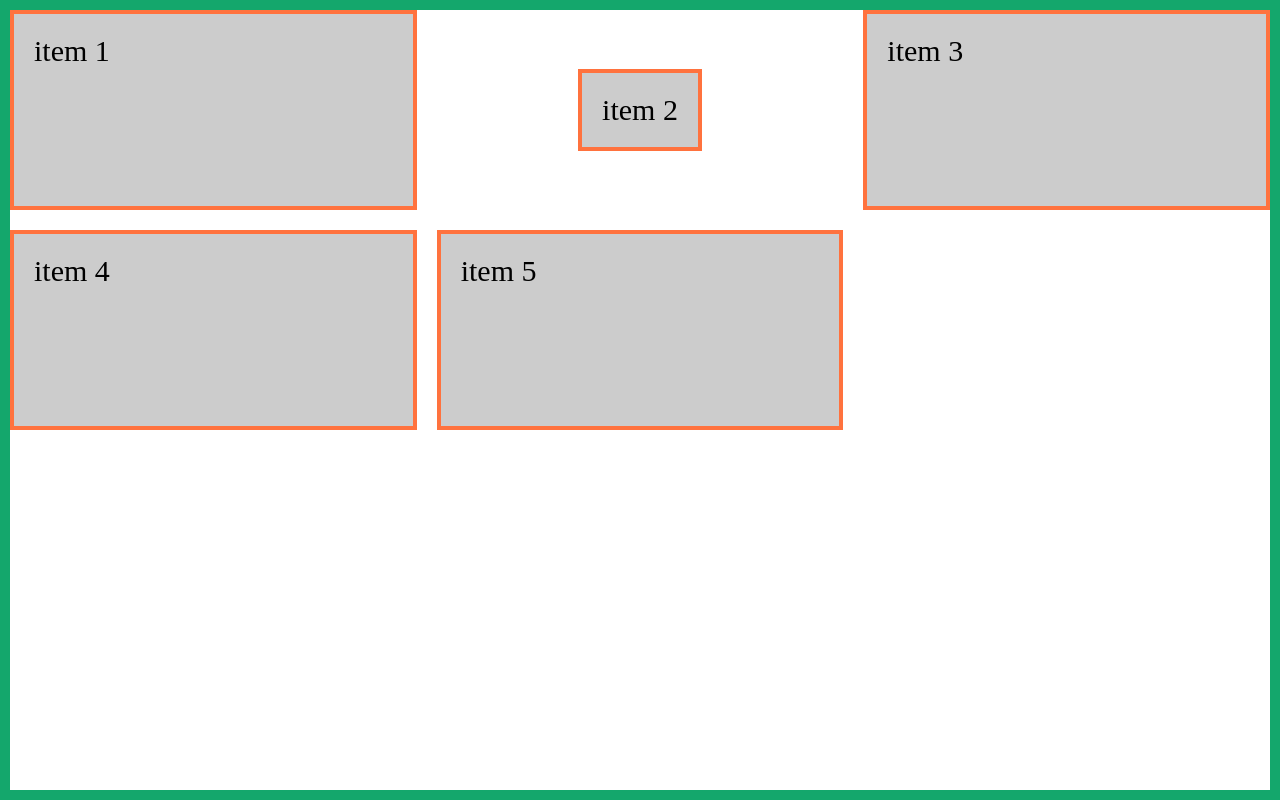
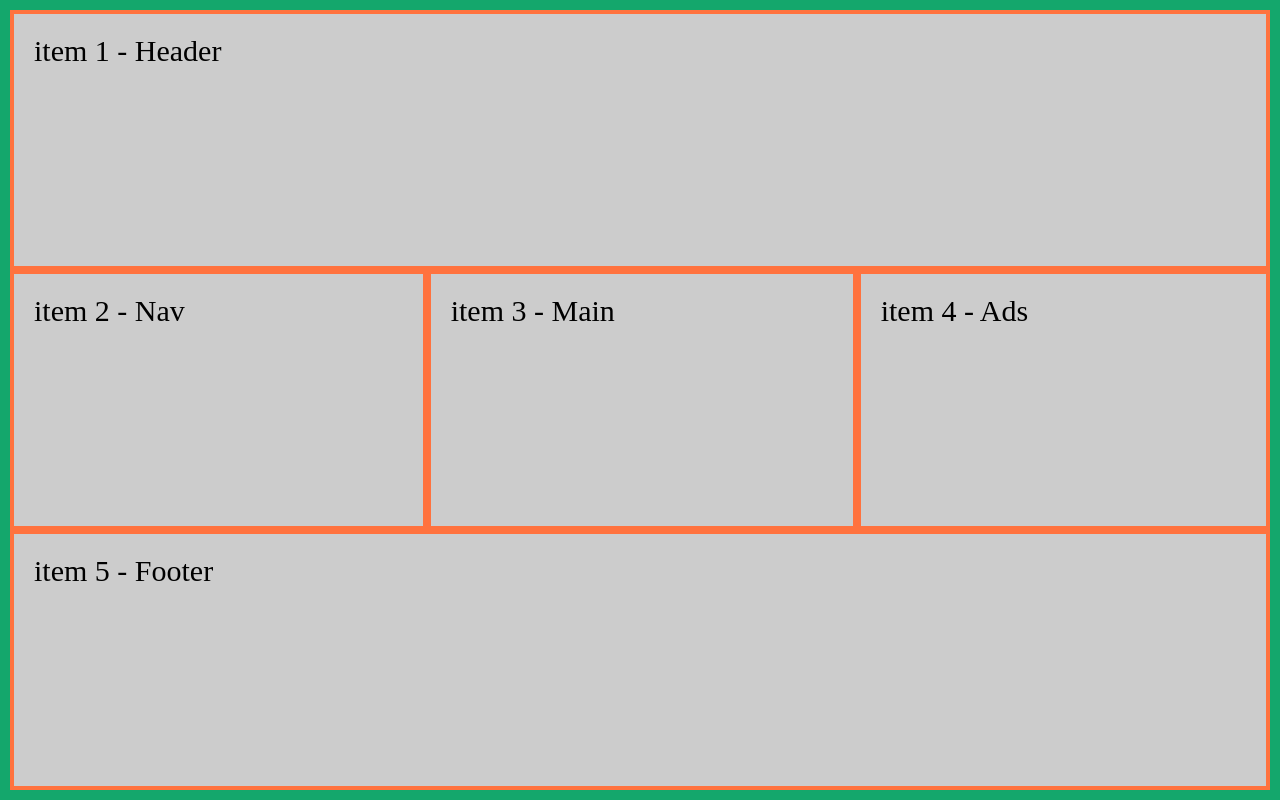
Before and after one commit to icarusgk/css-grid-course, a plain HTML site: page index.html in a window 1280 px wide. Drawn offline with Linux system fonts and the light colour scheme.

Commit message:
Grid template areas

```diff
--- a/index.html
+++ b/index.html
@@ -14,9 +14,10 @@
             height: 100vh;
             border: 10px solid #14a76c;
             display: grid;
-            grid-template-columns: repeat(3, 1fr);
-            grid-template-rows: 200px 200px;
-            grid-gap: 20px;
+            grid-template-areas:
+              "header header header"
+              "nav main ads"
+              "footer footer footer"
         }
 
         .grid-item {
@@ -26,43 +27,42 @@
         }
 
         .item-1 {
-
+            grid-area: header;
         }
 
         .item-2 {
-            justify-self: center;
-            align-self: center;
+            grid-area: nav;
         }
 
         .item-3 {
-
+            grid-area: main;
         }
 
         .item-4 {
-
+            grid-area: ads;
         }
 
         .item-5 {
-
+            grid-area: footer;
         }
     </style>
 </head>
 <body>
     <div class="grid-container">
         <div class="grid-item item-1">
-            item 1
+            item 1 - Header
         </div>
         <div class="grid-item item-2">
-            item 2
+            item 2 - Nav
         </div>
         <div class="grid-item item-3">
-            item 3
+            item 3 - Main
         </div>
         <div class="grid-item item-4">
-            item 4
+            item 4 - Ads
         </div>
         <div class="grid-item item-5">
-            item 5
+            item 5 - Footer
         </div>
     </div>
 </body>
```
